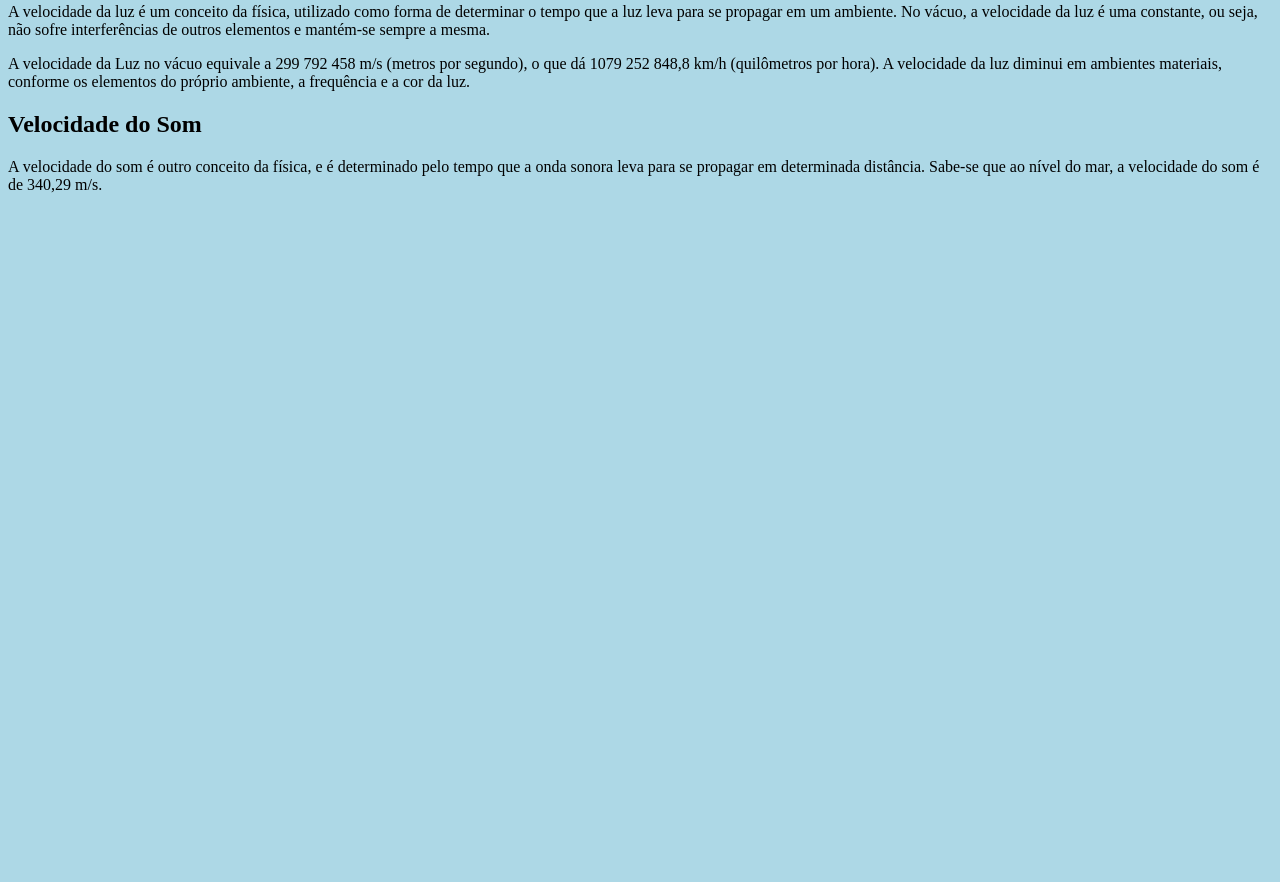
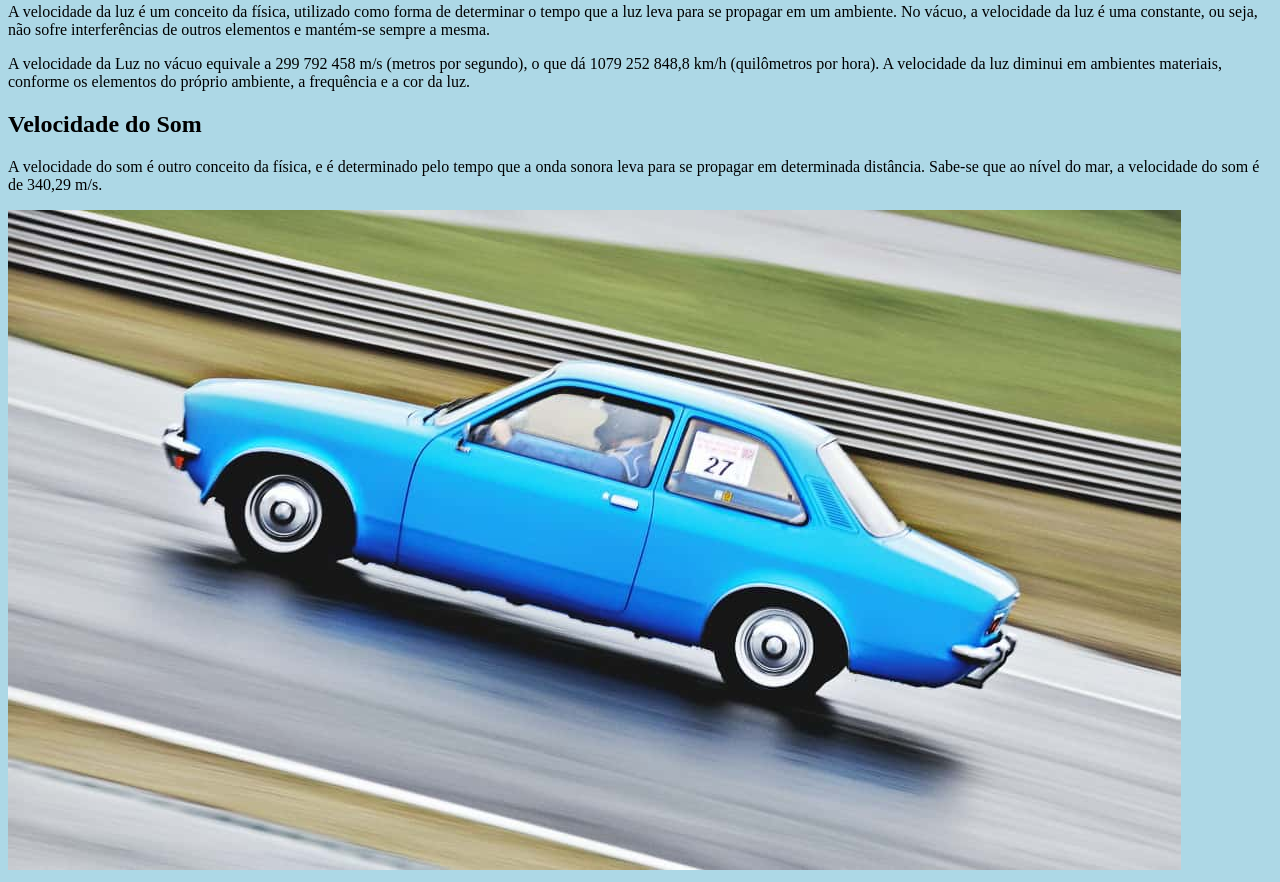
Before and after one commit to eechi123/velocidade, a plain HTML site: page index.html in a window 1280 px wide. Shown: the part 484-1366 px from the top of the page. Before the commit the page ends 800 px from the top, so only its background shows below. Drawn offline with Linux system fonts and the light colour scheme.

Commit message:
Update index.html

```diff
--- a/index.html
+++ b/index.html
@@ -22,6 +22,6 @@
 <p>A velocidade da Luz no vácuo equivale a 299 792 458 m/s (metros por segundo), o que dá 1079 252 848,8 km/h (quilômetros por hora). A velocidade da luz diminui em ambientes materiais, conforme os elementos do próprio ambiente, a frequência e a cor da luz.</p>
 <h2>Velocidade do Som</h2>
 <p>A velocidade do som é outro conceito da física, e é determinado pelo tempo que a onda sonora leva para se propagar em determinada distância. Sabe-se que ao nível do mar, a velocidade do som é de 340,29 m/s.</p>
-<img id ="fig1" scr="fig1.jpg">
+<img id ="fig1" src="fig1.jpg">
 </body>
 </html>
```
